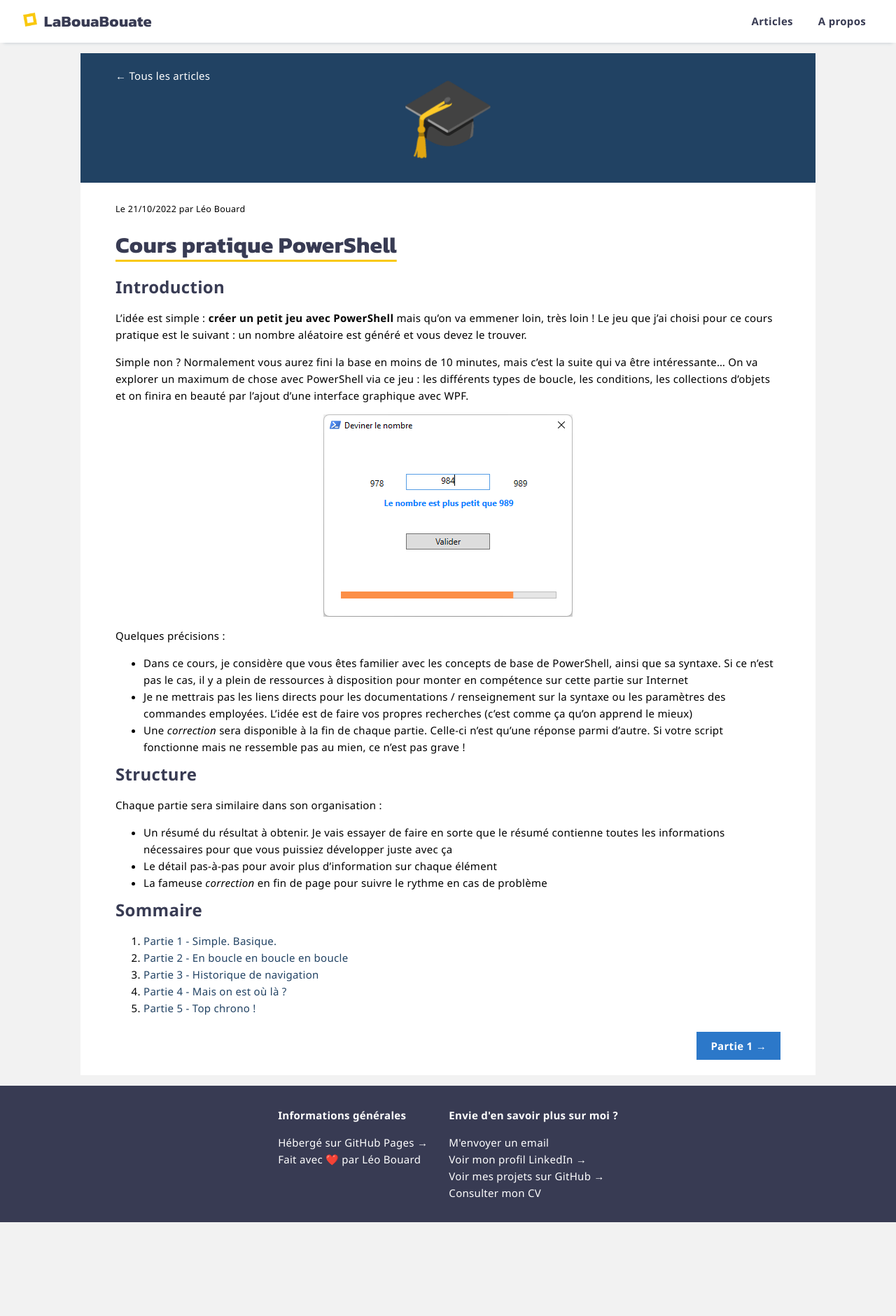
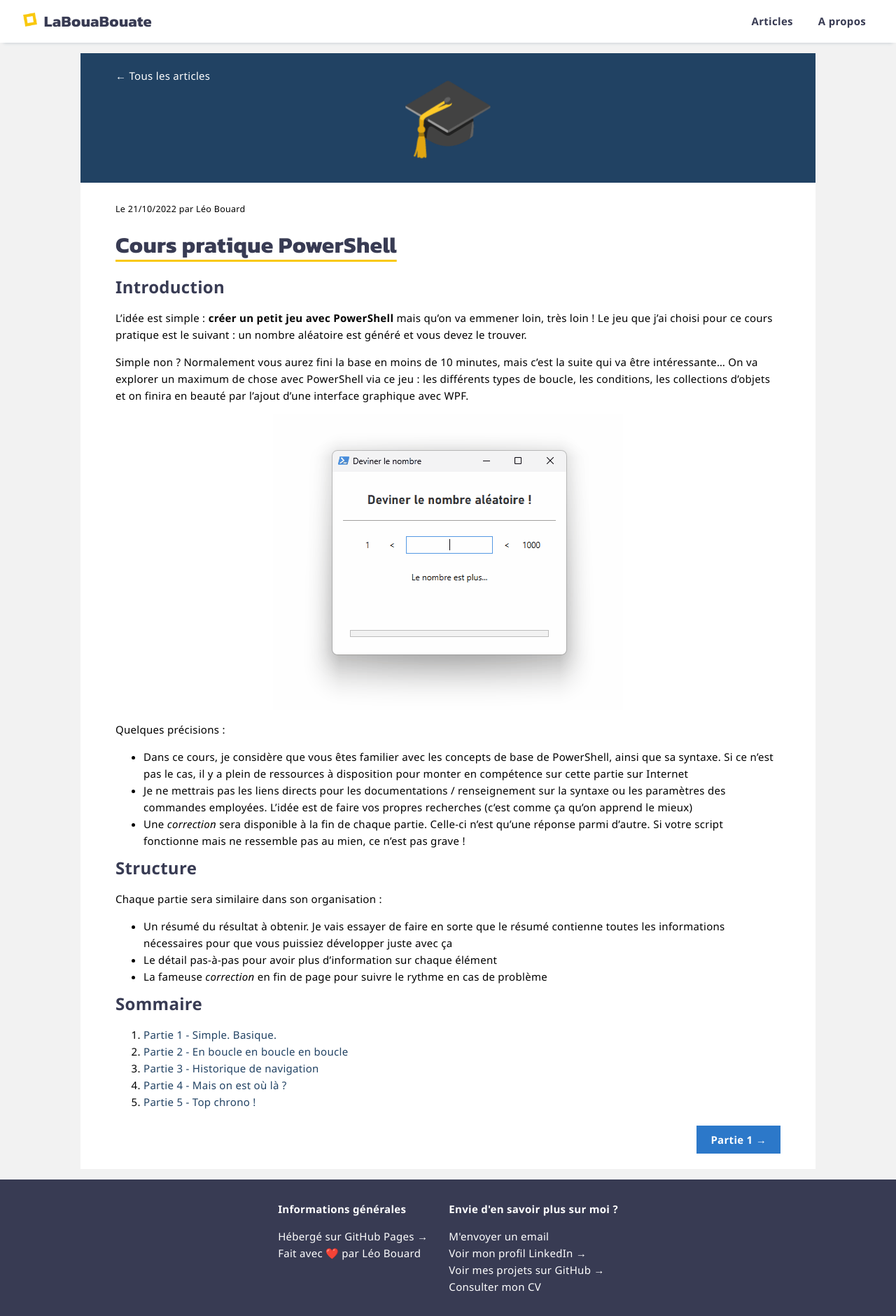
Before and after one commit to leobouard/leobouard.github.io, a Jekyll site: the page built from _posts/2022-10-21-cours-pratique-posh-0.md, in a window 1280 px wide. Shown: the whole page at 70% size. Built offline with Jekyll 4.4.1, drawn with Linux system fonts in a browser that asks for light colours; before the commit the page ends 1746 px from its top, so only the background shows below that.

Commit message:
Ajout nouvelle capture d'écran

```diff
--- a/_posts/2022-10-21-cours-pratique-posh-0.md
+++ b/_posts/2022-10-21-cours-pratique-posh-0.md
@@ -13,7 +13,7 @@
 
 Simple non ? Normalement vous aurez fini la base en moins de 10 minutes, mais c'est la suite qui va être intéressante... On va explorer un maximum de chose avec PowerShell via ce jeu : les différents types de boucle, les conditions, les collections d'objets et on finira en beauté par l'ajout d'une interface graphique avec WPF.
 
-![Interface graphique finale en WPF](/assets/images/capture-cours-posh-interface-wpf.png)
+![Interface graphique finale en WPF](/assets/images/final-results.gif)
 
 Quelques précisions :
 
```
Also changed, not shown: assets/images/capture-cours-posh-interface-wpf.png (deleted), assets/images/final-results.gif (added).
